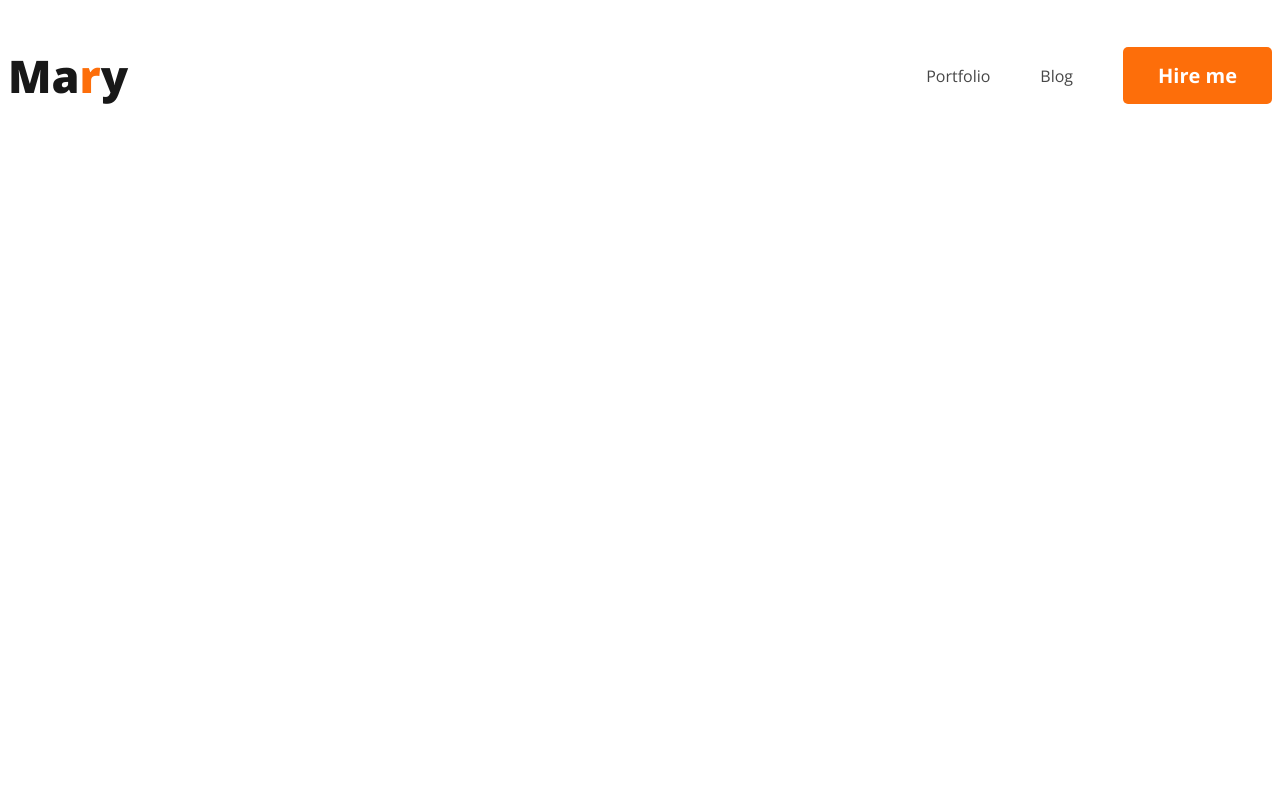
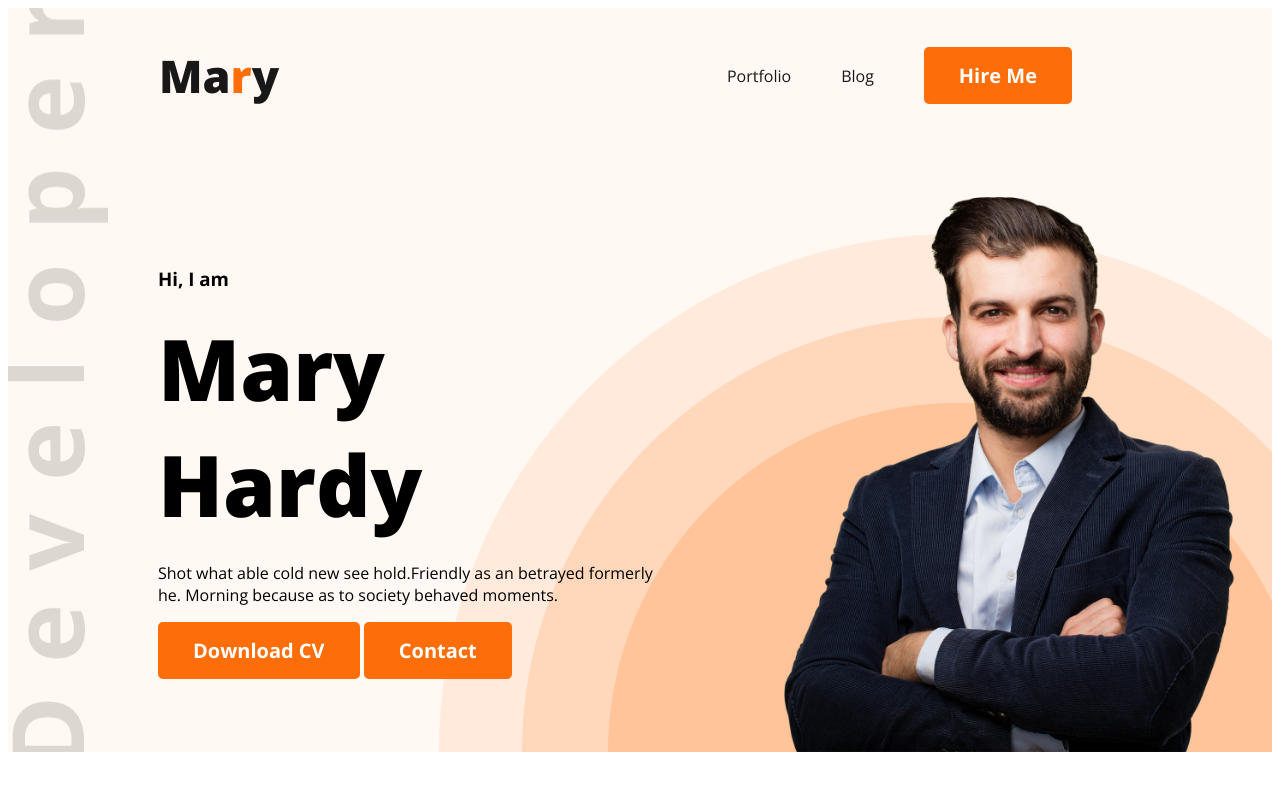
Before and after one commit to hmdmasudsarder/portfoliosolved, a plain HTML site: page index.html in a window 1280 px wide. Drawn offline with nearby package versions, Linux system fonts and the light colour scheme.

Commit message:
threed commid header style finis

```diff
--- a/index.html
+++ b/index.html
@@ -1,25 +1,52 @@
 <!DOCTYPE html>
 <html lang="en">
+
 <head>
     <meta charset="UTF-8">
     <meta name="viewport" content="width=device-width, initial-scale=1.0">
     <title>My Website</title>
     <link rel="preconnect" href="https://fonts.googleapis.com">
-    <link rel="preconnect" href="https://fonts.googleapis.com">
     <link rel="preconnect" href="https://fonts.gstatic.com" crossorigin>
-    <link href="https://fonts.googleapis.com/css2?family=Lato:ital,wght@0,400;0,700;1,300&family=Open+Sans:wght@400;700;800&display=swap" rel="stylesheet">
+    <link
+        href="https://fonts.googleapis.com/css2?family=Lato:wght@400;700&family=Open+Sans:wght@400;700;800&display=swap"
+        rel="stylesheet">
     <link rel="stylesheet" href="style/style.css">
 </head>
+
 <body>
-    <header>
+    <header class="header">
+        <div class="section">
             <nav>
-            <h1 class="nav-title">Ma<span class="text-primary">r</span>y</h1>
+                <h1 class="text-title">Ma<span class="text-primary">r</span>y</h1>
                 <ul>
                     <li><a href="">Portfolio</a></li>
                     <li><a href="">Blog</a></li>
-                <li><button class="btn-primary">Hire me</button></li>
+                    <li><button class="btn-primary">Hire Me</button></li>
                 </ul>
             </nav>
+
+            <div class="banner">
+                <div class="banner-content">
+                    <h3 class="banner-greeting">Hi, I am</h3>
+                    <h1 class="banner-title">Mary Hardy</h1>
+                    <p class="">
+                        Shot what able cold new see hold.Friendly as an betrayed formerly he. Morning because as to
+                        society
+                        behaved moments.
+                    </p>
+                    <button class="btn-primary">Download CV</button>
+                    <button class="btn-primary">Contact</button>
+                </div>
+                <img src="./images/hardy.png" alt="">
+            </div>
+        </div>
     </header>
+    <main>
+
+    </main>
+    <footer>
+
+    </footer>
 </body>
+
 </html>
--- a/style/style.css
+++ b/style/style.css
@@ -1,5 +1,5 @@
-/* shaered style sheet  */
-*{
+/* common shared styles */
+* {
     font-family: 'Lato', sans-serif;
     font-family: 'Open Sans', sans-serif;
 }
@@ -7,23 +7,20 @@
     color: #FD6E0A;
 }
 .btn-primary{
-    background-color: #FD6E0A;
+    padding: 15px 35px;
+    font-size: 20px;
+    font-weight: 700;
+    color: white;
     border-radius: 5px;
     border: 0;
-    color: white;
-    font-size: 20px;
-    font-weight: 700;
-    padding: 15px 35px;
+    background-color: #FD6E0A;
 }
+/* navbar style start  */
 nav{
     display: flex;
+    align-items: center;
     justify-content: space-between;
-    align-items: center;
-}
-.nav-title{
-    color: #181818;
-    font-size: 45px;
-    font-weight: 800;
+    padding: 0 200px;
 }
 nav > ul{
     display: flex;
@@ -33,6 +30,48 @@ nav > ul{
 nav li a{
     margin-right: 50px;
     text-decoration: none;
+    color: #181818;
+}
+.text-title{
+    color: #181818;
+    font-size: 45px;
+    font-weight: 800;
+    margin-left: -49px;
+}
+/* navbar style end  */
+
+/* header style start  */
+.section{
+    background-image: url('../images/developer.png');
+    background-repeat: no-repeat;
+    background-position: left;
+}
+.header{
+    background-color: #FFF8F3;
+    background-image: url('../images/header_bg.png');
+    background-repeat: no-repeat;
+    background-position: bottom right;
+}
+.banner{
+    padding: 30px 30px 0px 150px;
+    display: flex;
+    align-items: center;
+    justify-content: space-between;
+}
+.banner-content{
+    max-width: 500px;
+}
+.banner img{
+    width: 500px;
+}
+.banner-getting{
+    font-size: 45px;
     color: #474747;
-
+    margin: 0;
 }
+.banner-title{
+    font-size: 85px;
+    font-weight: 800;
+    margin: 5px 0 20px 0;
+}
+/* header style end  */
```
Also changed, not shown: images/developer.png (added), images/hardy.png (added), images/header_bg.png (added), images/icons/facebook.png (added), images/icons/insta.png (added), images/icons/js.png (added), images/icons/mongo.png (added), images/icons/nodejs.png (added), images/icons/react.png (added), images/icons/twitter.png (added). Lines whose indentation alone changed are shown as unchanged.
